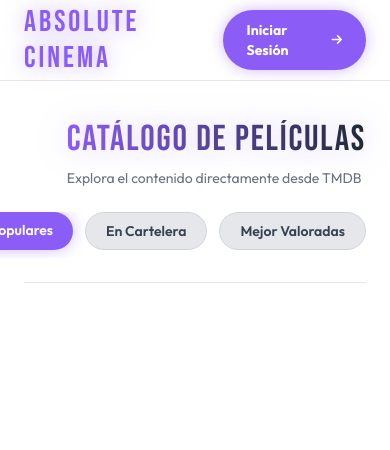
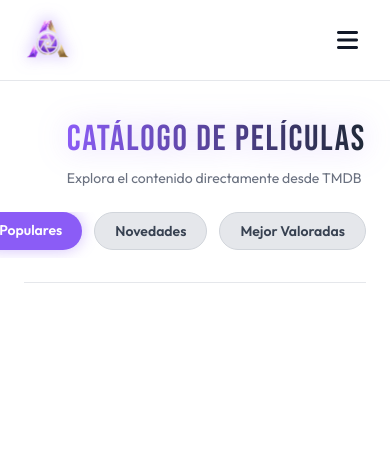
Before and after one commit to mcubi/AbsoluteCinema, a Django app: page /peliculas/ in a window 390 px wide. Shown: the top 450 px of the page. Run offline with Django 5.2, Linux system fonts and the light colour scheme; data that the repository does not hold is empty; some libraries are stand-ins or nearby versions.

Commit message:
feat: add responsive logo and streamline navigation with filters
- UI/Navbar: Added new premium transparent logo to base.html with responsive behavior (hides text on mobile).
- UI/Mobile: Implemented a fully functional hamburger menu with a slide-in panel for mobile devices.
- Refactor/Navigation: Removed redundant 'Novedades' link from the navbar to keep a minimalist design and route users to the main catalog.
- Feature: Updated 'Ver mas' links in index.html to point directly to the movies catalog with specific query parameters (?filtro=cartelera, ?filtro=populares, ?filtro=valoradas).
- Chore: Ensured all original HTML comments are strictly preserved.

```diff
--- a/movies/templates/movies/peliculas.html
+++ b/movies/templates/movies/peliculas.html
@@ -24,7 +24,7 @@
     </a>
     <a href="?filtro=cartelera"
        class="{% if filtro_actual == 'cartelera' %}bg-ac-primary text-white shadow-[0_0_15px_rgba(139,92,246,0.4)]{% else %}bg-gray-200 dark:bg-white/5 hover:bg-gray-300 dark:hover:bg-white/10 text-gray-700 dark:text-gray-300 border border-gray-300 dark:border-white/5{% endif %} px-5 py-2 rounded-full text-sm font-semibold whitespace-nowrap transition">
-        En Cartelera
+        Novedades
     </a>
     <a href="?filtro=valoradas"
        class="{% if filtro_actual == 'valoradas' %}bg-ac-primary text-white shadow-[0_0_15px_rgba(139,92,246,0.4)]{% else %}bg-gray-200 dark:bg-white/5 hover:bg-gray-300 dark:hover:bg-white/10 text-gray-700 dark:text-gray-300 border border-gray-300 dark:border-white/5{% endif %} px-5 py-2 rounded-full text-sm font-semibold whitespace-nowrap transition">
--- a/templates/base.html
+++ b/templates/base.html
@@ -51,15 +51,23 @@
         class="max-w-[1600px] mx-auto px-6 h-20 flex items-center justify-between"
       >
         <div class="flex items-center gap-12">
+
           <a
             href="{% url 'home' %}"
-            class="text-3xl text-ac-primary font-brand tracking-widest hover:text-gray-700 dark:hover:text-white transition duration-300 drop-shadow-[0_0_10px_rgba(139,92,246,0.5)]"
+            class="flex items-center gap-3 group"
           >
+            <img
+              src="{% static 'img/logo.png' %}"
+              alt="Absolute Cinema Logo"
+              class="h-10 w-auto group-hover:scale-105 transition-transform duration-300 drop-shadow-[0_0_8px_rgba(139,92,246,0.6)]"
+            />
+
+            <span class="hidden md:block text-3xl text-ac-primary font-brand tracking-widest group-hover:text-gray-700 dark:group-hover:text-white transition duration-300 drop-shadow-[0_0_10px_rgba(139,92,246,0.5)]">
               ABSOLUTE CINEMA
+            </span>
           </a>
 
           <nav class="hidden md:flex items-center gap-6 text-sm font-medium">
-
             <a href="{% url 'home' %}"
                class="{% if request.resolver_match.url_name == 'home' %}text-gray-900 dark:text-white font-bold{% else %}text-gray-500 dark:text-gray-400 hover:text-gray-900 dark:hover:text-white{% endif %} transition duration-300">
                Inicio
@@ -70,17 +78,14 @@
                Películas
             </a>
 
-    <a href="#" class="text-gray-500 dark:text-gray-400 hover:text-gray-900 dark:hover:text-white transition duration-300">Novedades</a>
-
             <a href="{% url 'mi_lista' %}"
                class="{% if request.resolver_match.url_name == 'mi_lista' %}text-gray-900 dark:text-white font-bold{% else %}text-gray-500 dark:text-gray-400 hover:text-gray-900 dark:hover:text-white{% endif %} transition duration-300">
                Mi Lista
             </a>
-
           </nav>
         </div>
 
-        <div class="flex items-center gap-6">
+        <div class="flex items-center gap-4 md:gap-6">
           <div
             class="hidden md:flex items-center bg-gray-100 dark:bg-white/10 rounded-full px-3 py-1.5 border border-gray-200 dark:border-white/5 focus-within:border-ac-primary/50 focus-within:bg-gray-50 dark:focus-within:bg-black/50 transition-all"
           >
@@ -143,7 +148,6 @@
                 method="post"
                 class="block border-t border-gray-100 dark:border-white/10"
               >
-                <!--  {% csrf_token %} -->
                 <button
                   type="submit"
                   class="w-full text-left px-4 py-2 text-sm text-red-500 dark:text-red-400 hover:bg-red-50 dark:hover:bg-red-500/10 hover:text-red-600 dark:hover:text-red-300 transition flex items-center"
@@ -158,16 +162,41 @@
 
           <a
             href="{% url 'users:log_in' %}"
-            class="bg-ac-primary hover:bg-ac-primary-dark text-white text-sm font-bold px-6 py-2.5 rounded-full transition-all shadow-[0_0_15px_rgba(139,92,246,0.4)] hover:shadow-[0_0_25px_rgba(139,92,246,0.6)] hover:-translate-y-0.5 flex items-center gap-2"
+            class="hidden md:flex bg-ac-primary hover:bg-ac-primary-dark text-white text-sm font-bold px-6 py-2.5 rounded-full transition-all shadow-[0_0_15px_rgba(139,92,246,0.4)] hover:shadow-[0_0_25px_rgba(139,92,246,0.6)] hover:-translate-y-0.5 items-center gap-2"
           >
             <span>Iniciar Sesión</span>
             <i class="fas fa-arrow-right text-xs"></i>
           </a>
 
           {% endif %}
+
+          <button id="mobile-menu-button" class="md:hidden text-gray-900 dark:text-white focus:outline-none p-2 ml-2">
+            <i class="fas fa-bars text-2xl"></i>
+          </button>
         </div>
       </div>
     </header>
+
+    <div id="mobile-menu-panel" class="fixed inset-0 bg-white/95 dark:bg-black/95 backdrop-blur-lg z-[200] flex flex-col items-center justify-center gap-8 text-xl font-semibold transform translate-x-full transition-transform duration-300 md:hidden">
+      <button id="close-menu-button" class="absolute top-6 right-6 text-gray-900 dark:text-white text-3xl p-2">
+        <i class="fas fa-times"></i>
+      </button>
+
+      <a href="{% url 'home' %}" class="{% if request.resolver_match.url_name == 'home' %}text-ac-primary font-bold{% else %}text-gray-900 dark:text-white hover:text-ac-primary{% endif %} transition">Inicio</a>
+      <a href="{% url 'movies' %}" class="{% if request.resolver_match.url_name == 'movies' or request.resolver_match.url_name == 'detalle_pelicula' %}text-ac-primary font-bold{% else %}text-gray-900 dark:text-white hover:text-ac-primary{% endif %} transition">Películas</a>
+      <a href="#" class="text-gray-900 dark:text-white hover:text-ac-primary transition">Novedades</a>
+      <a href="{% url 'mi_lista' %}" class="{% if request.resolver_match.url_name == 'mi_lista' %}text-ac-primary font-bold{% else %}text-gray-900 dark:text-white hover:text-ac-primary{% endif %} transition">Mi Lista</a>
+
+      {% if not user.is_authenticated %}
+      <a href="{% url 'users:log_in' %}" class="mt-4 bg-ac-primary text-white px-8 py-3 rounded-full text-lg shadow-[0_0_15px_rgba(139,92,246,0.4)]">
+        Iniciar Sesión
+      </a>
+      {% endif %}
+
+      <button onclick="toggleTheme()" class="mt-8 text-sm text-gray-500 border border-gray-500 rounded-full px-4 py-2 hover:bg-gray-100 dark:hover:bg-white/10 transition">
+        <i class="fas fa-moon mr-2"></i>Alternar Tema
+      </button>
+    </div>
 
     <main class="flex-grow w-full pt-20 relative">
       {% block content %} {% endblock %}
@@ -231,6 +260,36 @@
           localStorage.setItem('theme', 'dark');
         }
       }
+
+      // *************************************************
+      // Lógica del Menú Móvil
+      document.addEventListener('DOMContentLoaded', () => {
+        const menuButton = document.getElementById('mobile-menu-button');
+        const closeButton = document.getElementById('close-menu-button');
+        const menuPanel = document.getElementById('mobile-menu-panel');
+
+        if(menuButton && closeButton && menuPanel) {
+            // Abrir menú (quitamos translate-x-full y ponemos translate-x-0)
+            menuButton.addEventListener('click', () => {
+                menuPanel.classList.remove('translate-x-full');
+                menuPanel.classList.add('translate-x-0');
+            });
+
+            // Cerrar menú
+            closeButton.addEventListener('click', () => {
+                menuPanel.classList.remove('translate-x-0');
+                menuPanel.classList.add('translate-x-full');
+            });
+
+            // Cerrar si se hace clic en el fondo oscuro
+            menuPanel.addEventListener('click', (e) => {
+                if (e.target === menuPanel) {
+                    menuPanel.classList.remove('translate-x-0');
+                    menuPanel.classList.add('translate-x-full');
+                }
+            });
+        }
+      });
     </script>
 
     {% block extra_js %}{% endblock %}
```
Also changed, not shown: movies/templates/movies/index.html (+9 -15 lines), db.sqlite3, media/avatars/ChatGPT_Image_5_jun_2025_18_55_34.png (added), static/img/logo.png (added). Lines whose indentation alone changed are shown as unchanged.
